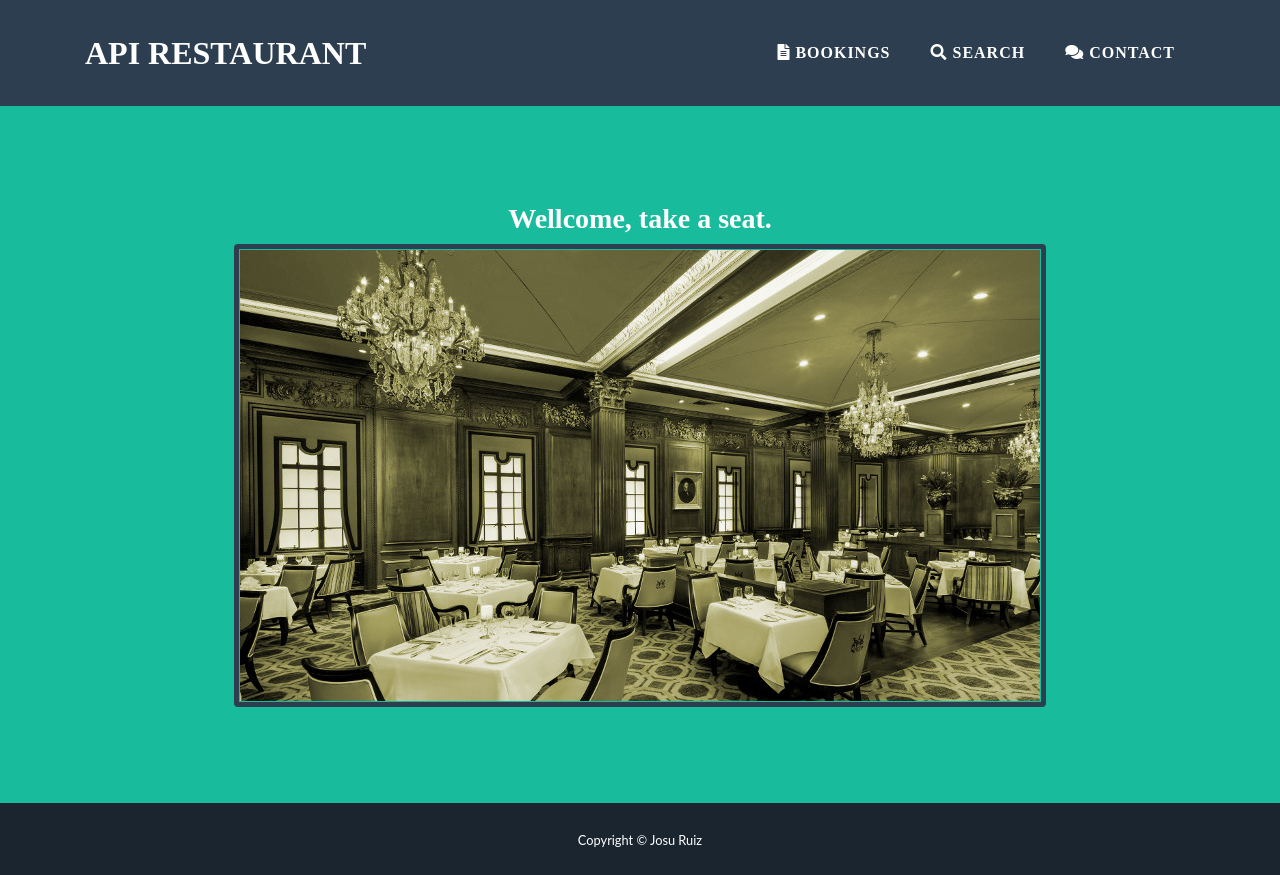
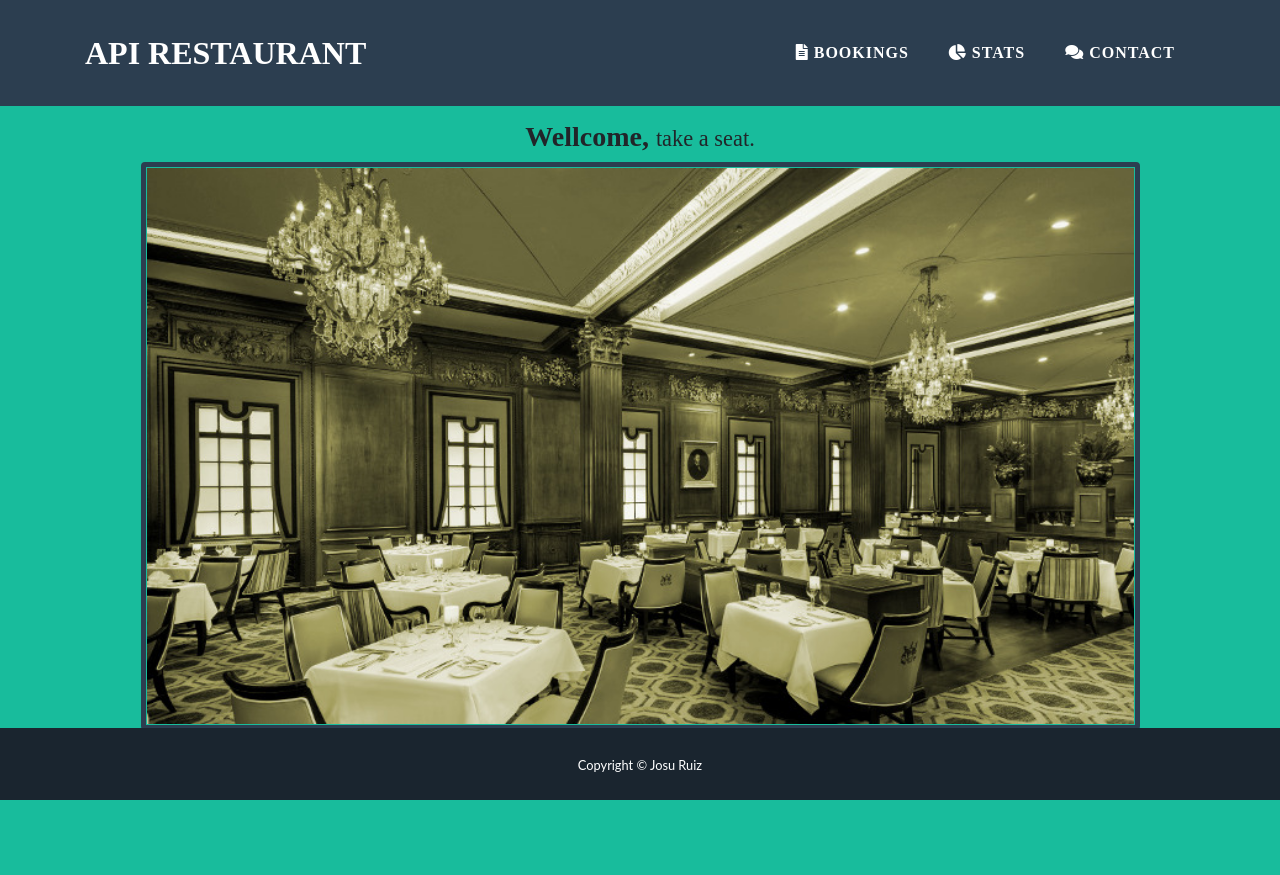
Before and after one commit to cyrusnimda/web_restaurant, a Django app: template web/templates/web/index.html in a window 1280 px wide. After the commit the page ends 800 px from the top, so only its background shows below. Run offline with Django 3.2, Linux system fonts and the light colour scheme; the template is opened without the code that fills it, so the values that code supplies are empty; some libraries are stand-ins or nearby versions.

Commit message:
styles changed and stat tab added

```diff
--- a/web/static/css/main.css
+++ b/web/static/css/main.css
@@ -126,6 +126,11 @@ section h2 {
   line-height: 3.1rem;
 }
 
+.main{
+  margin-top: 85px;
+  margin-bottom: 100px;
+}
+
 #mainNav {
   padding-top: 1rem;
   padding-bottom: 1rem;
@@ -164,6 +169,7 @@ section h2 {
 }
 
 @media (min-width: 992px) {
+  .main{margin-top: 120px;}
   #mainNav {
     padding-top: 1.5rem;
     padding-bottom: 1.5rem;
@@ -228,11 +234,10 @@ header.masthead h2 {
 
 
 
-.footer {
-  padding-top: 5rem;
-  padding-bottom: 5rem;
-  background-color: #2C3E50;
-  color: #fff;
+footer {
+  position: fixed;
+  bottom: 0;
+  width: 100%;
 }
 
 .copyright {
@@ -290,6 +295,7 @@ a:focus, a:hover, a:active {
 img.index{
   border: 5px solid #2C3E50;
   padding: 1px;
+  width: 90%
 }
 
 TR.bookingHourRow{
--- a/web/templates/web/base.html
+++ b/web/templates/web/base.html
@@ -18,7 +18,7 @@
 
     <title>{% block title %}Restaurant web{% endblock %}</title>
   </head>
-  <body>
+  <body class="bg-primary">
         <!-- Navigation -->
         <nav class="navbar navbar-expand-lg bg-secondary fixed-top text-uppercase" id="mainNav">
             <div class="container">
@@ -30,22 +30,20 @@
               <div class="collapse navbar-collapse" id="navbarResponsive">
                 <ul class="navbar-nav ml-auto">
                   <li class="nav-item mx-0 mx-lg-1 text-right">
-                <a class="nav-link py-3 px-0 px-lg-3 rounded js-scroll-trigger" href="/bookings"><i class="fas fa-file-alt"></i> Bookings</a>
+                    <a class="nav-link py-3 px-0 px-lg-3 rounded js-scroll-trigger" href="{% url 'bookings' %}"><i class="fas fa-file-alt"></i> Bookings</a>
                   </li>
                   <li class="nav-item mx-0 mx-lg-1 text-right">
-                <a class="nav-link py-3 px-0 px-lg-3 rounded js-scroll-trigger" href="/search"><i class="fas fa-search"></i> Search</a>
+                    <a class="nav-link py-3 px-0 px-lg-3 rounded js-scroll-trigger" href="{% url 'stats' %}"><i class="fas fa-chart-pie"></i> Stats</a>
                   </li>
                   <li class="nav-item mx-0 mx-lg-1 text-right">
-                <a class="nav-link py-3 px-0 px-lg-3 rounded js-scroll-trigger" href="/contact"><i class="fas fa-comments"></i> Contact</a>
+                    <a class="nav-link py-3 px-0 px-lg-3 rounded js-scroll-trigger" href="{% url 'contact' %}"><i class="fas fa-comments"></i> Contact</a>
                   </li>
                 </ul>
               </div>
             </div>
           </nav>
 
-      <!-- Header -->
-      <header class="masthead bg-primary text-white">
-        <div class="container">
+        <div class="container main">
                 {% for message in messages %}
                     <div class="alert alert-{{ message.tags }}" role="alert">
                       Message: {{ message }}
@@ -66,13 +64,10 @@
                 </div>
             {% endblock %}
         </div>
-      </header>
 
-      <div class="copyright py-4 text-center text-white">
-        <div class="container">
+      <footer class="copyright py-4 text-center text-white">
           <small>Copyright &copy; Josu Ruiz</small>
-        </div>
-      </div>
+      </footer>
 
     <!-- Optional JavaScript -->
     <!-- jQuery first, then Popper.js, then Bootstrap JS -->
--- a/web/templates/web/contact.html
+++ b/web/templates/web/contact.html
@@ -1,6 +1,7 @@
 {% extends "web/base.html" %}
 
 {% block body %}
+    <h3>Contact information</h3>
     <div class="contact">
         <ul class="list-group">
             <li class="list-group-item list-group-item-success"><i class="fas fa-at"></i>: cyrusnimda@gmail.com</li>
--- a/web/templates/web/index.html
+++ b/web/templates/web/index.html
@@ -2,7 +2,7 @@
 
 {% block body %}
     <div class="text-center">
-        <h3>Wellcome, take a seat.</h3>
-        <img class="index rounded" src="/static/img/restaurant.jpg" alt="jpg">
+        <h3>Wellcome, <small>take a seat.</small></h3>
+        <img class="index rounded img-responsive" src="/static/img/restaurant.jpg" alt="jpg">
     </div>
 {% endblock %}
--- a/web/urls.py
+++ b/web/urls.py
@@ -6,6 +6,7 @@ urlpatterns = [
     path('login', views.login, name='login'),
     path('bookings', views.bookings, name='bookings'),
     path('contact', views.contact, name='contact'),
+    path('stats', views.stats, name='stats'),
     path('search', views.search, name='search'),
     path('bookings/new', views.new, name='new'),
     path('bookings/<int:booking_id>/delete', views.remove_booking, name='delete_booking'),
--- a/web/views.py
+++ b/web/views.py
@@ -21,6 +21,9 @@ def token_required(function):
 
 def index(request):
     return render(request, 'web/index.html')
+
+def stats(request):
+    return render(request, 'web/stats.html')
 
 def login(request):
     error = None
```
Also changed, not shown: web/templates/web/stats.html (added, +11 -0 lines), web/static/img/stats.png (added). Lines whose indentation alone changed are shown as unchanged.
